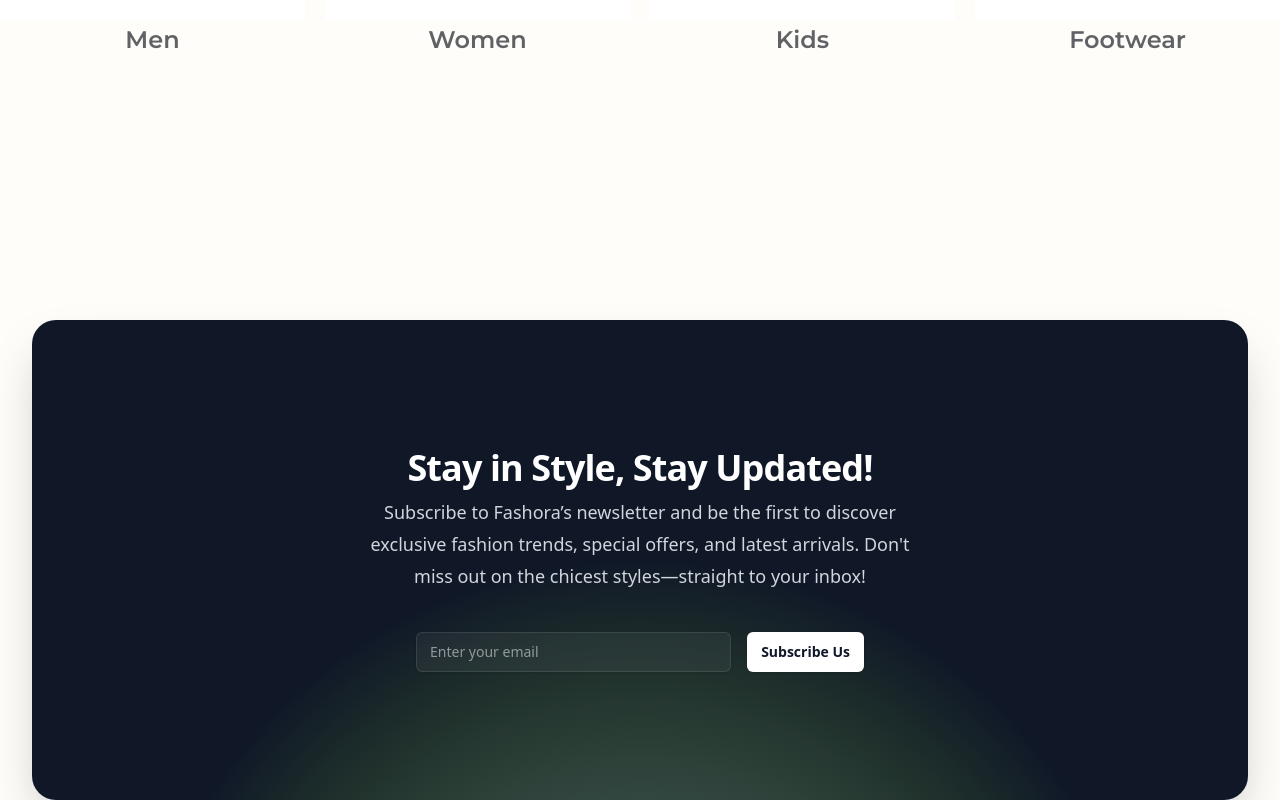
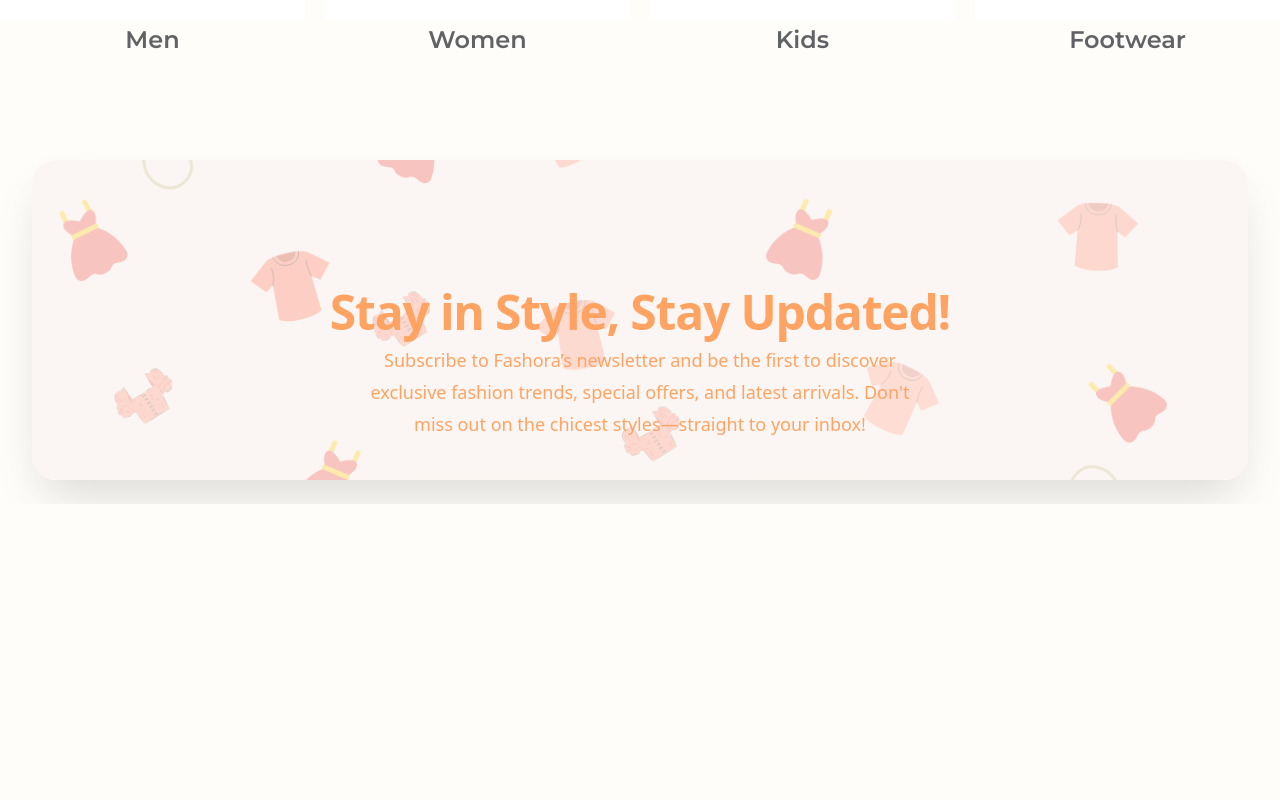
Before and after one commit to Bashitha267/fashoraFE, a React (Vite) app: page / in a window 1280 px wide. Shown: the part 2232-3032 px from the top of the page. After the commit the page ends 2736 px from the top, so only its background shows below. Built offline with nearby package versions, Linux system fonts and the light colour scheme; a web font is replaced by a local one.

Commit message:
newsletter added

```diff
--- a/src/components/NewsLetter.tsx
+++ b/src/components/NewsLetter.tsx
@@ -1,13 +1,24 @@
+
+import bgimage from '../assets/backgroundNews.png';
 export const NewsLetter = () => {
     return (
 
-        <div className="mt-32 md:max-w-[160vh] px-6 sm:mt-56 lg:px-8 mx-auto">
-          <div className="relative isolate overflow-hidden bg-gray-900 px-6 py-15 shadow-2xl rounded-2xl sm:rounded-3xl sm:px-24 xl:py-32">
-            <h2 className="mx-auto max-w-2xl text-center text-3xl font-bold tracking-tight text-white sm:text-4xl">
+        <div className="mt-16 md:max-w-[160vh] px-6 sm:mt-16 lg:px-8 mx-auto mb-6">
+          <div className="relative isolate overflow-hidden  px-6 py-15 shadow-2xl rounded-2xl sm:rounded-3xl sm:px-24 xl:py-32" style={{
+            backgroundImage: `url(${bgimage})`,
+            backgroundSize: 'cover',
+            backgroundPosition: 'center',
+            backgroundRepeat: 'no-repeat',
+            height:'40vh',
+            opacity:'60%'
+
+
+          }} >
+            <h2 className="mx-auto max-w-2xl text-center  font-bold tracking-tight  text-5xl text-orange-500 mb-1">
             Stay in Style, Stay Updated!
             </h2>
 
-            <p className="mx-auto mt-2 max-w-xl text-center text-lg leading-8 text-gray-300">
+            <p className="mx-auto mt-2 max-w-xl text-center text-lg leading-8 text-orange-500">
             Subscribe to Fashora’s newsletter and be the first to discover exclusive fashion trends, special offers, and latest arrivals. Don't miss out on the chicest styles—straight to your inbox!
             </p>
 
@@ -21,43 +32,18 @@
                 type="email"
                 autoComplete="email"
                 required
-                className="min-w-0 flex-auto rounded-md border-0 bg-white/5 px-3.5 py-2 text-white shadow-sm ring-1 ring-inset ring-white/10 focus:ring-2 focus:ring-inset focus:ring-white sm:text-sm sm:leading-6"
+                className="min-w-0 flex-auto rounded-md border-0  px-3.5 py-2 text-orange-500 shadow-sm ring-1 ring-inset  focus:ring-2 focus:ring-inset focus:ring-orange-500 sm:text-lg sm:leading-6 focus-visible:outline-orange-500 "
                 placeholder="Enter your email"
               />
               <button
-                type="submit"
-                className="flex-none rounded-md bg-white px-3.5 py-2.5 text-sm font-semibold text-gray-900 shadow-sm hover:bg-gray-100 focus-visible:outline focus-visible:outline-2 focus-visible:outline-offset-2 focus-visible:outline-white"
+                type="button"
+                className="flex-none rounded-md bg-white px-4 py-4 text-sm font-semibold text-gray-900 shadow-sm hover:bg-orange-500 focus-visible:outline  focus-visible:outline-offset-2 focus-visible:outline-orange-500 hover:text-white"
               >
                 Subscribe Us
               </button>
             </form>
 
-            <svg
-              viewBox="0 0 1024 1024"
-              className="absolute left-1/2 top-1/2 -z-10 h-[64rem] w-[64rem] -translate-x-1/2"
-              aria-hidden="true"
-            >
-              <circle
-                cx="512"
-                cy="512"
-                r="512"
-                fill="url(#759c1415-0410-454c-8f7c-9a820de03641)"
-                fillOpacity="0.7"
-              />
-              <defs>
-                <radialGradient
-                  id="759c1415-0410-454c-8f7c-9a820de03641"
-                  cx="0"
-                  cy="0"
-                  r="1"
-                  gradientUnits="userSpaceOnUse"
-                  gradientTransform="translate(512 512) rotate(90) scale(512)"
-                >
-                  <stop stopColor="#7775D6" />
-                  <stop offset="1" stopColor="#7ED321" stopOpacity="0" />
-                </radialGradient>
-              </defs>
-            </svg>
+
           </div>
         </div>
 
```
Also changed, not shown: src/assets/backgroundNews.png (added).
